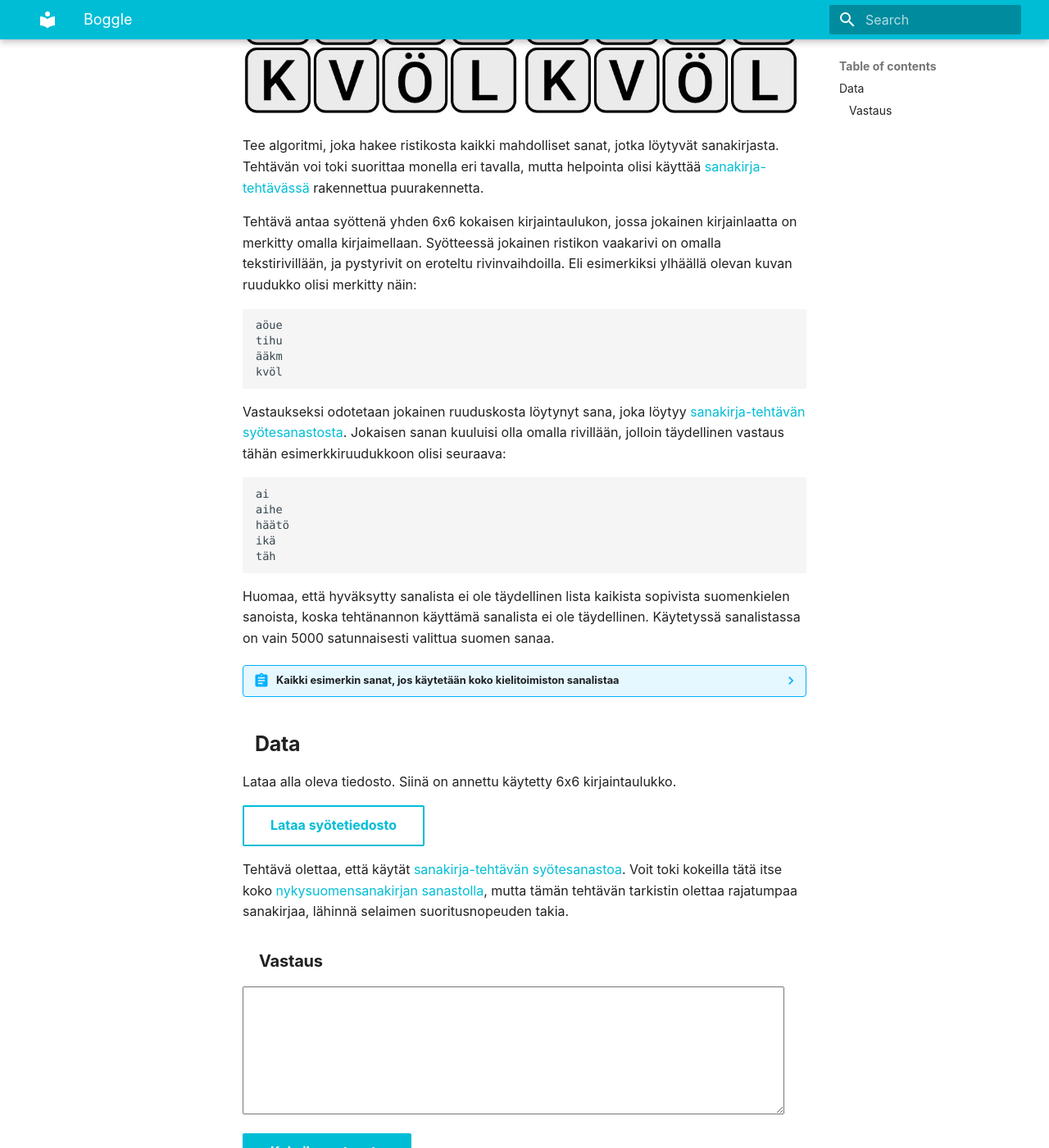
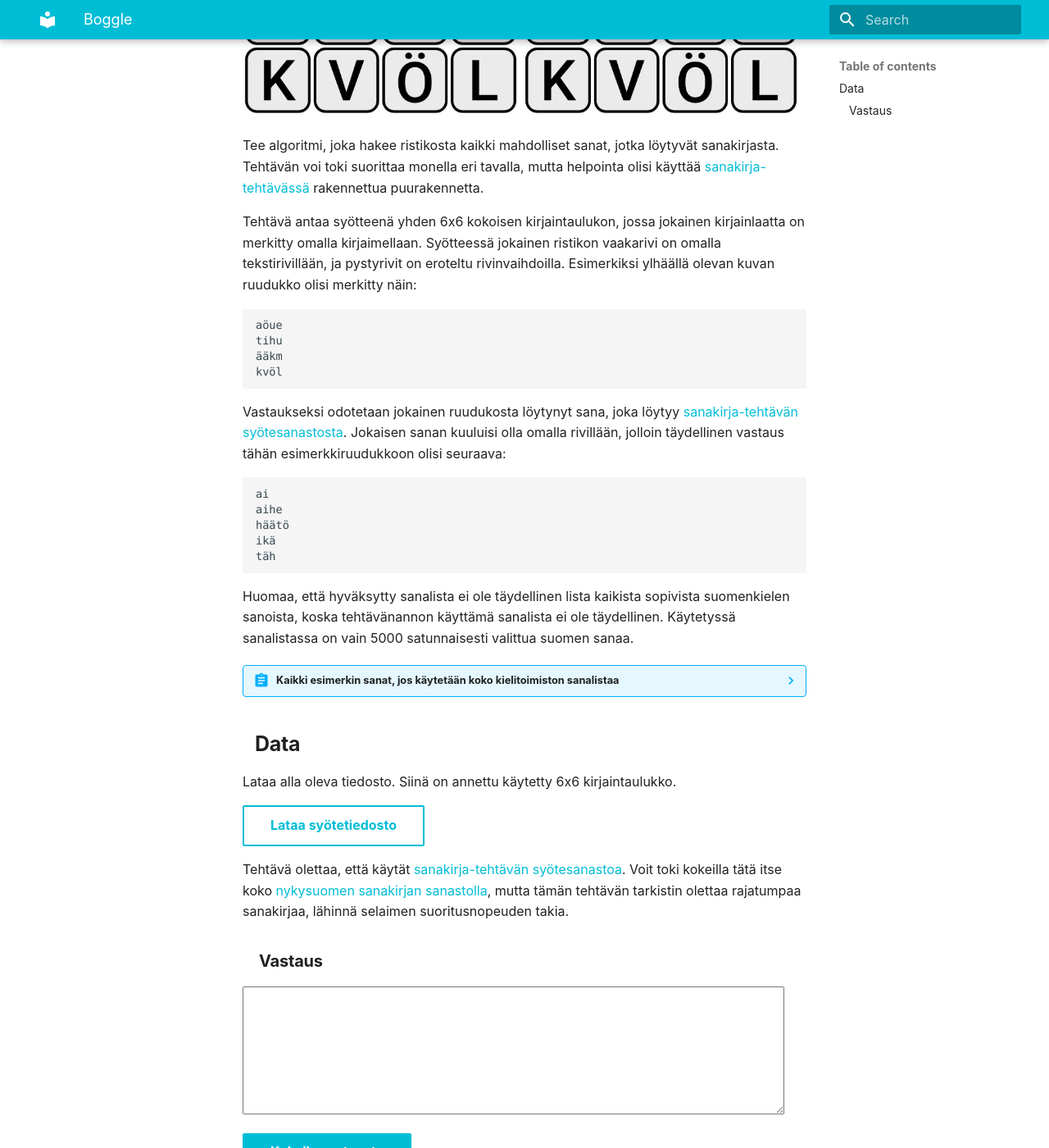
Before and after one commit to JoniMatias/jonimatias.github.io, an MkDocs documentation site: the page built from docs/koodi/haasteet/boggle.md, in a window 1280 px wide and 1400 px high, scrolled down 1488 px. Shown: the whole window at 82% size. Built offline with MkDocs 1.6.1 and Material for MkDocs 9.7.7, drawn with Linux system fonts in a browser that asks for light colours; some of the changed text lies outside the part shown.

Commit message:
Kielen huoltoa

````diff
--- a/docs/koodi/haasteet/boggle.md
+++ b/docs/koodi/haasteet/boggle.md
@@ -21,7 +21,7 @@
 
 Tee algoritmi, joka hakee ristikosta kaikki mahdolliset sanat, jotka löytyvät sanakirjasta. Tehtävän voi toki suorittaa monella eri tavalla, mutta helpointa olisi käyttää [sanakirja-tehtävässä](./sanakirja.md) rakennettua puurakennetta.
 
-Tehtävä antaa syöttenä yhden 6x6 kokaisen kirjaintaulukon, jossa jokainen kirjainlaatta on merkitty omalla kirjaimellaan. Syötteessä jokainen ristikon vaakarivi on omalla tekstirivillään, ja pystyrivit on eroteltu rivinvaihdoilla. Eli esimerkiksi ylhäällä olevan kuvan ruudukko olisi merkitty näin:
+Tehtävä antaa syötteenä yhden 6x6 kokoisen kirjaintaulukon, jossa jokainen kirjainlaatta on merkitty omalla kirjaimellaan. Syötteessä jokainen ristikon vaakarivi on omalla tekstirivillään, ja pystyrivit on eroteltu rivinvaihdoilla. Esimerkiksi ylhäällä olevan kuvan ruudukko olisi merkitty näin:
 
 ```
 aöue
@@ -30,7 +30,7 @@
 kvöl
 ```
 
-Vastaukseksi odotetaan jokainen ruuduskosta löytynyt sana, joka löytyy [sanakirja-tehtävän syötesanastosta](../syotteet/sanakirja_input.txt). Jokaisen sanan kuuluisi olla omalla rivillään, jolloin täydellinen vastaus tähän esimerkkiruudukkoon olisi seuraava:
+Vastaukseksi odotetaan jokainen ruudukosta löytynyt sana, joka löytyy [sanakirja-tehtävän syötesanastosta](../syotteet/sanakirja_input.txt). Jokaisen sanan kuuluisi olla omalla rivillään, jolloin täydellinen vastaus tähän esimerkkiruudukkoon olisi seuraava:
 
 ```
 ai
@@ -40,7 +40,7 @@
 täh
 ```
 
-Huomaa, että hyväksytty sanalista ei ole täydellinen lista kaikista sopivista suomenkielen sanoista, koska tehtänannon käyttämä sanalista ei ole täydellinen. Käytetyssä sanalistassa on vain 5000 satunnaisesti valittua suomen sanaa.
+Huomaa, että hyväksytty sanalista ei ole täydellinen lista kaikista sopivista suomenkielen sanoista, koska tehtävänannon käyttämä sanalista ei ole täydellinen. Käytetyssä sanalistassa on vain 5000 satunnaisesti valittua suomen sanaa.
 
 ??? abstract "Kaikki esimerkin sanat, jos käytetään koko kielitoimiston sanalistaa"
     ai, aihe, ehiö, ehkä, eu, he, hi, hiue, hm, hui, huit, huki, hä, häkä, hätä, häät, häätö, ihku, ikä, ikävä, it, itä, itää, iätä, kihu, kita, kuu, käki, käkö, kääk, muhia, muki, muu, mökä, tai, tihku, tihu, tiu, tä, täh, tähkiä, tähkiö, täi, tää, töhkä, uhku, uuhi, väki, väkä, äh, ähkiä, äklö, ääk
@@ -52,7 +52,7 @@
 
 [Lataa syötetiedosto](../syotteet/boggle_input.txt){ .md-button }
 
-Tehtävä olettaa, että käytät [sanakirja-tehtävän syötesanastoa](../syotteet/sanakirja_input.txt). Voit toki kokeilla tätä itse koko [nykysuomensanakirjan sanastolla](../syotteet/nykysuomen_sanakirja_originaali.txt), mutta tämän tehtävän tarkistin olettaa rajatumpaa sanakirjaa, lähinnä selaimen suoritusnopeuden takia.
+Tehtävä olettaa, että käytät [sanakirja-tehtävän syötesanastoa](../syotteet/sanakirja_input.txt). Voit toki kokeilla tätä itse koko [nykysuomen sanakirjan sanastolla](../syotteet/nykysuomen_sanakirja_originaali.txt), mutta tämän tehtävän tarkistin olettaa rajatumpaa sanakirjaa, lähinnä selaimen suoritusnopeuden takia.
 
 
 ### Vastaus
````
Also changed, not shown: other parts of docs/koodi/haasteet/boggle.md (+3 -3 lines), docs/koodi/haasteet/palindromi3.md (+1 -1 lines).
